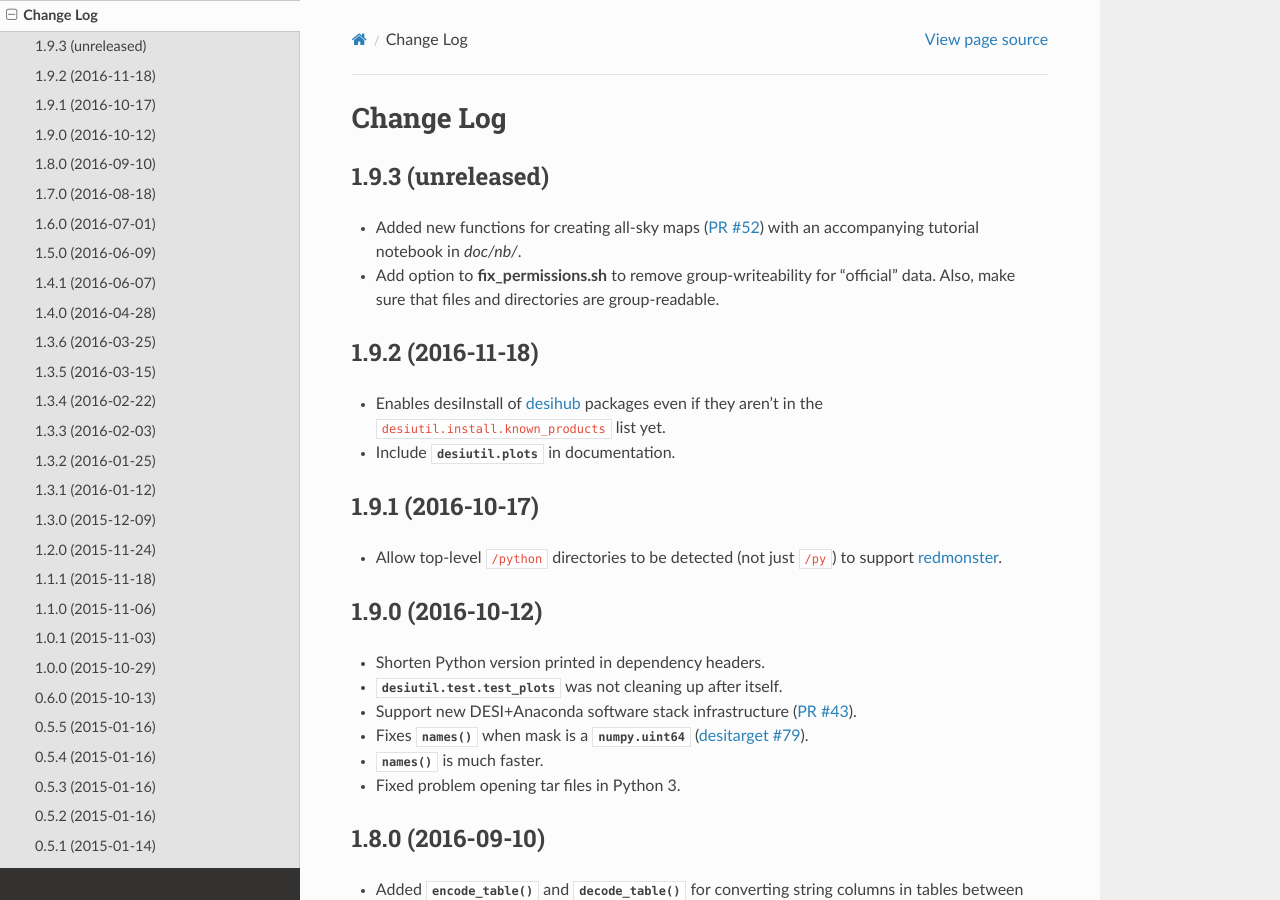
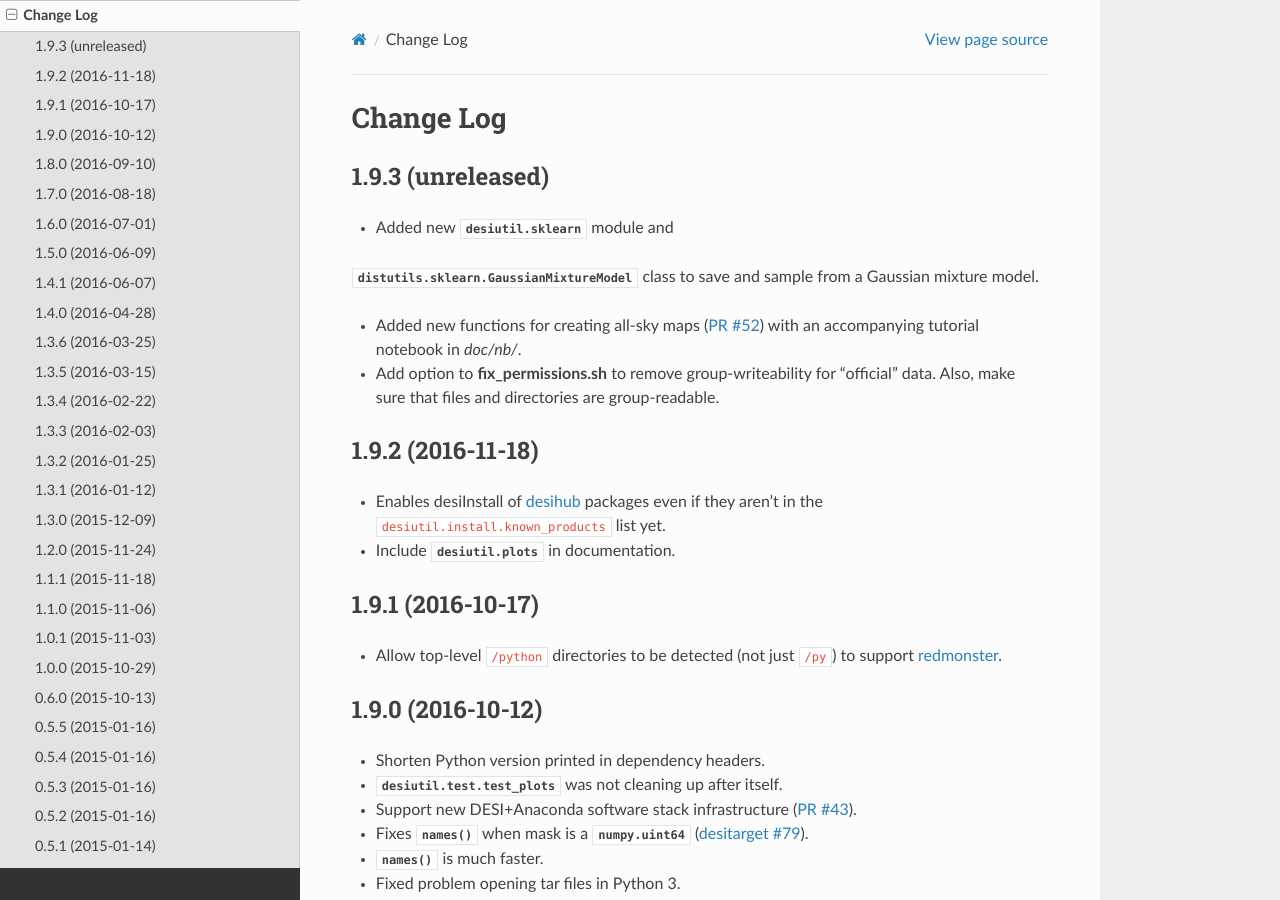
Before and after one commit to desihub/desiutil, a Sphinx documentation site: the page built from doc/changes.rst, in a window 1280 px wide and 900 px high. Built offline with Sphinx 7.4.7 and the Read the Docs theme 2.0.0, drawn with Linux system fonts in a browser that asks for light colours.

Commit message:
updated changes.rst file

```diff
--- a/doc/changes.rst
+++ b/doc/changes.rst
@@ -4,6 +4,10 @@ Change Log
 
 1.9.3 (unreleased)
 ------------------
+
+* Added new :mod:`desiutil.sklearn` module and
+:class:`distutils.sklearn.GaussianMixtureModel` class to save and sample from a
+Gaussian mixture model.
 
 * Added new functions for creating all-sky maps (`PR #52`_) with an accompanying tutorial notebook in `doc/nb/`.
 * Add option to :command:`fix_permissions.sh` to remove group-writeability for
```
